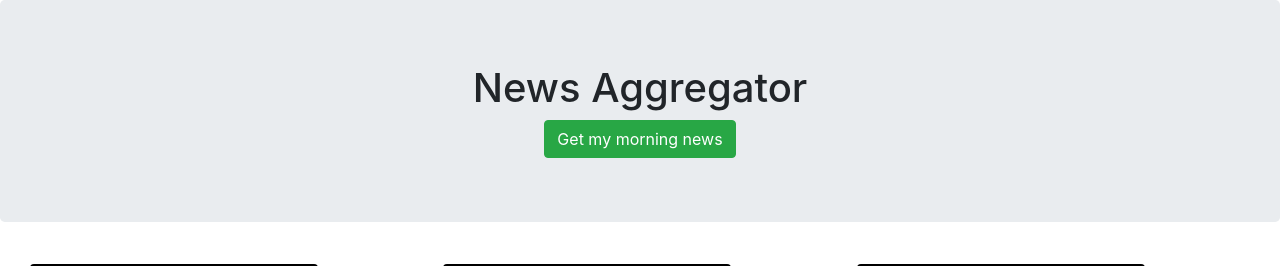
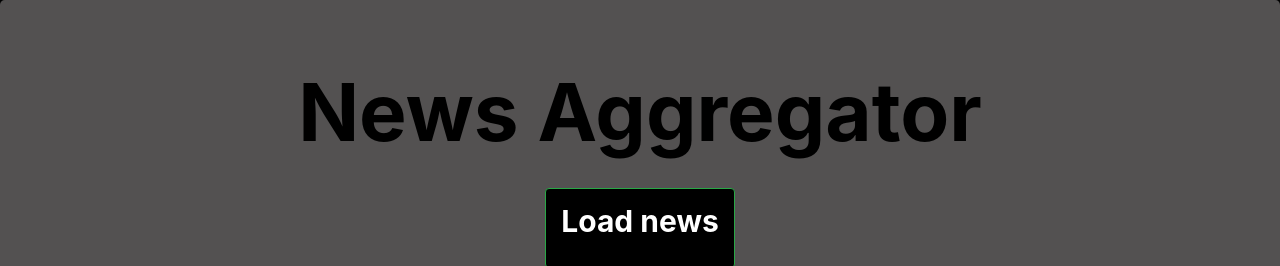
Before and after one commit to sakship31/News-Aggregator, a Django app: page / in a window 1280 px wide. Shown: the top 266 px of the page. Run offline with Django 3.2, Linux system fonts and the light colour scheme; data comes from the database, SQL or seed files in the repository; both versions use the stored data as it was after the commit; some libraries are stand-ins or nearby versions.

Commit message:
classes for scraping and frontend changed

```diff
--- a/News-Aggregator/news/templates/news/home.html
+++ b/News-Aggregator/news/templates/news/home.html
@@ -4,16 +4,16 @@
     <title></title>
     <link rel="stylesheet" href="https://maxcdn.bootstrapcdn.com/bootstrap/4.0.0/css/bootstrap.min.css" integrity="sha384-Gn5384xqQ1aoWXA+058RXPxPg6fy4IWvTNh0E263XmFcJlSAwiGgFAW/dAiS6JXm" crossorigin="anonymous">
 </head>
-<body>
-    <div class="jumbotron">
-        <center><h1>News Aggregator</h1>
-            <a href="{% url 'scrape' %}" class="btn btn-success">Get my morning news</a>
+<body style="background-color: black;">
+    <div class="jumbotron" style="background-color: rgb(83, 81, 81);">
+        <center><h1 style="color:black;font-weight: bold;font-size: 80px;">News Aggregator</h1>
+            <a href="{% url 'scrape' %}" class="btn btn-success" style="background-color: black;margin-top: 20px;width: 190px;height: 80px;font-weight: bold;font-size: 30px;padding: 10px;">Load news</a>
         </form>
     </center>
     </div>
-  <div class="card-columns" style="padding: 10px; margin: 20px;">
+  <div class="card-columns" style="padding: 10px; margin-left: 150px;margin-right: 10px;">
     {% for object in object_list %}
-    <div class="card" style="width: 18rem;border:5px black solid;">
+    <div class="card" style="width: 18rem;border:5px white solid;margin-bottom: 50px;">
   <img class="card-img-top" src = "{{ object.image }}">
   <div class="card-body">
     <h5 class="card-title"><div class="card-body">
--- a/News-Aggregator/news/views.py
+++ b/News-Aggregator/news/views.py
@@ -13,14 +13,14 @@ def scrape(request):
   url = "https://www.theonion.com/latest"
   content = session.get(url).content
   soup = BSoup(content, "html.parser")
-  News = soup.find_all('div', {"class":"cw4lnv-11 hDSSIi"})
+  News = soup.find_all('div', {"class":"cw4lnv-11 dFCKPx"})
   for article in News:
     main = article.find_all('a',href=True)
-    linkx = article.find('a', {"class":"js_link sc-1out364-0 fwjlmD"})
+    linkx = article.find('a', {"class":"sc-1out364-0 hMndXN js_link"})
     link=linkx['href']
     imgx=main[0].find('img',src=True)
     image_src=imgx['srcset'].split(" ")[-4]
-    titlex = article.find('h2', {"class":"cw4lnv-6 gAFwS sc-759qgu-0 kWYYRo"})
+    titlex = article.find('h2', {"class":"sc-759qgu-0 cYlVdn cw4lnv-6 eXwNRE"})
     title = titlex.text
     new_headline = Headline()
     #Headline.objects.all().delete()
```
Also changed, not shown: News-Aggregator/db.sqlite3.
